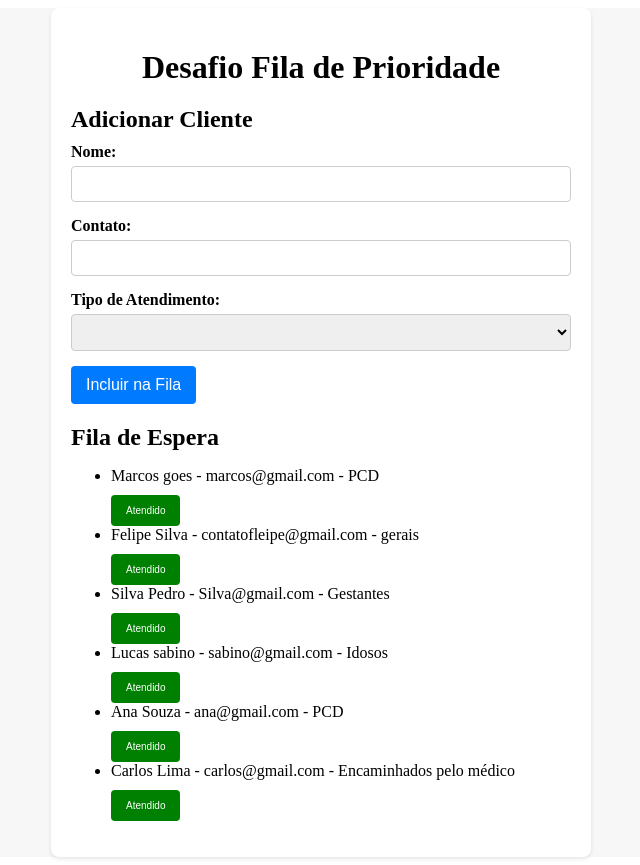
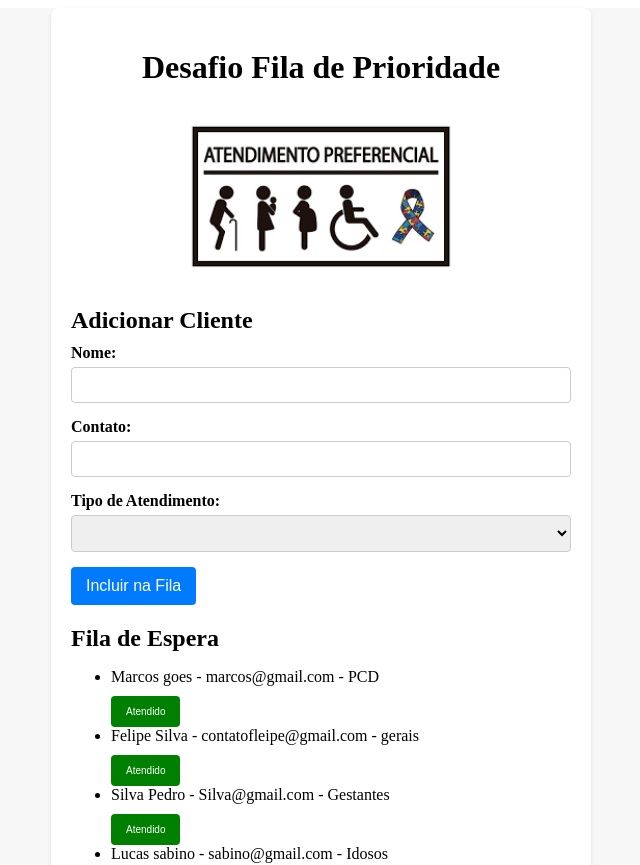
Before and after one commit to Felipe-Gs/DesafioFilaPcdoc, an Angular app: page / in a window 1280 px wide. Shown: the top 865 px of the page, without its empty margins (319-959 px from the left). Built offline with nearby package versions, Linux system fonts and the light colour scheme.

Commit message:
feat: added image

```diff
--- a/src/app/app.component.html
+++ b/src/app/app.component.html
@@ -1,6 +1,11 @@
 <main class="main">
   <div class="content">
     <h1>Desafio Fila de Prioridade</h1>
+    <div style="justify-content: center; align-items: center; display: flex;">
+      <img style="align-self: center; width: 300px;" src="../assets/atendimentoPreferencial.png" alt="Imagen relacionada com atendimentoPreferencial">
+
+    </div>
+
     <h2>Adicionar Cliente</h2>
     <form (ngSubmit)="adicionarCliente()">
       <div class="form-group">
```
Also changed, not shown: src/assets/atendimentoPreferencial.png (added).
